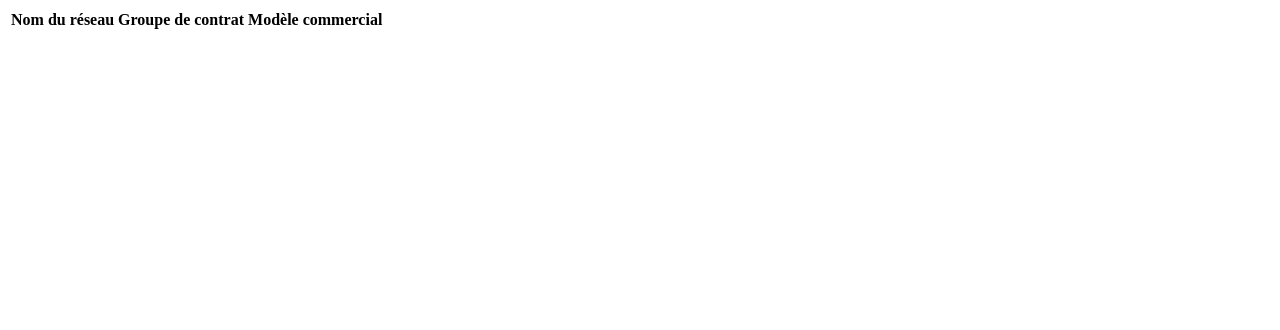
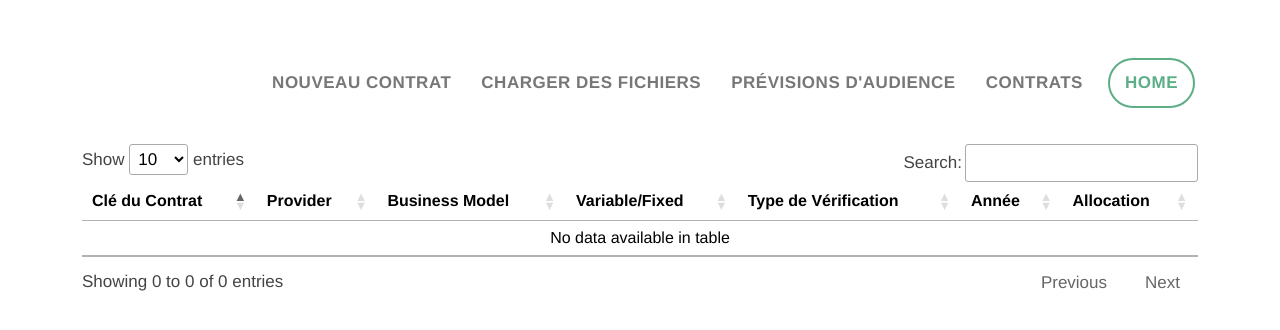
Before and after one commit to Youneshilmi/YMBR, a Django app: page /contract_list/ in a window 1280 px wide. Shown: the top 330 px of the page. Run offline with Django 5.2, Linux system fonts and the light colour scheme; data that the repository does not hold is empty; some libraries are stand-ins or nearby versions.

Commit message:
update listing des contrats

```diff
--- a/costfile_app/templates/contract_list.html
+++ b/costfile_app/templates/contract_list.html
@@ -1,18 +1,55 @@
-<table class="table">
+<head>
+    <!-- DataTables CSS -->
+    <link rel="stylesheet" type="text/css" href="https://cdn.datatables.net/1.12.1/css/jquery.dataTables.min.css">
+
+    <!-- jQuery (required for DataTables) -->
+    <script type="text/javascript" charset="utf8" src="https://code.jquery.com/jquery-3.6.0.min.js"></script>
+
+    <!-- DataTables JS -->
+    <script type="text/javascript" charset="utf8" src="https://cdn.datatables.net/1.12.1/js/jquery.dataTables.min.js"></script>
+    <script type="text/javascript" charset="utf8" src="https://cdn.datatables.net/colresize/1.0.0/js/dataTables.colResize.min.js"></script>
+</head>
+
+{% extends 'base.html' %}
+{% block content %}
+<table class="table" id="contractTable">
     <thead>
         <tr>
-            <th>Nom du réseau</th>
-            <th>Groupe de contrat</th>
-            <th>Modèle commercial</th>
+            <th>Clé du Contrat</th>
+            <th>Provider</th>
+            <th>Business Model</th>
+            <th>Variable/Fixed</th>
+            <th>Type de Vérification</th>
+            <th>Année</th>
+            <th>Allocation</th>
         </tr>
     </thead>
     <tbody>
         {% for contract in contracts %}
             <tr>
-                <td>{{ contract.network_name }}</td>
-                <td>{{ contract.cnt_name_grp }}</td>
+                <td>{{ contract.key }}</td>
+                <td>{{ contract.provider }}</td>
                 <td>{{ contract.business_model }}</td>
+                <td>{{ contract.varf }}</td>
+                <td>{{ contract.checktype }}</td>
+                <td>{{ contract.year }}</td>
+                <td>{{ contract.allocation }}</td>
             </tr>
         {% endfor %}
     </tbody>
 </table>
+
+<script>
+    $(document).ready(function() {
+        $('#contractTable').DataTable({
+            "paging": true,  // Enable pagination
+            "searching": true,  // Enable searching
+            "ordering": true,  // Enable sorting
+            "info": true,  // Show table info (total records, etc.)
+            "lengthMenu": [10, 25, 50, 100],  // Rows per page options
+            "colResize": true,  // Enable column resizing
+            "autoWidth": true  // Adjust column width automatically
+        });
+    });
+</script>
+{% endblock %}
```
Also changed, not shown: costfile_app/templates/configure_forecast.html (+13 -28 lines).
